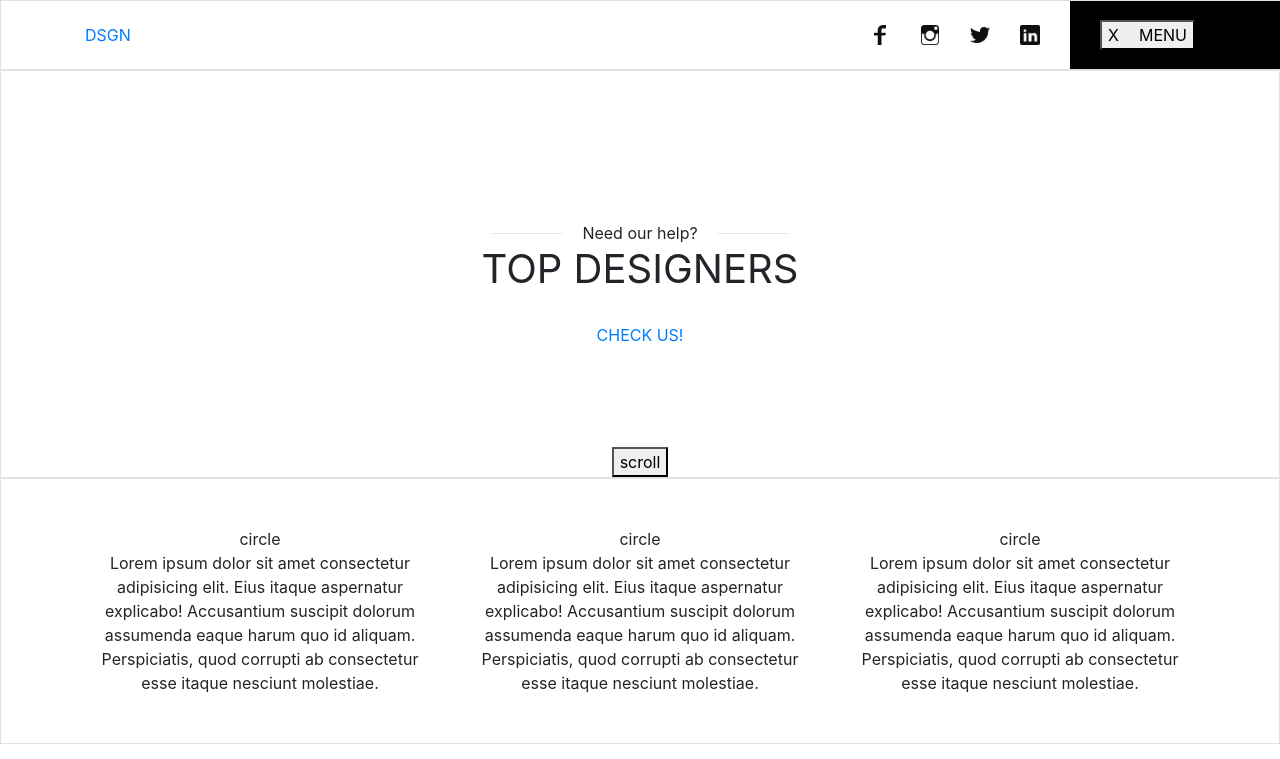
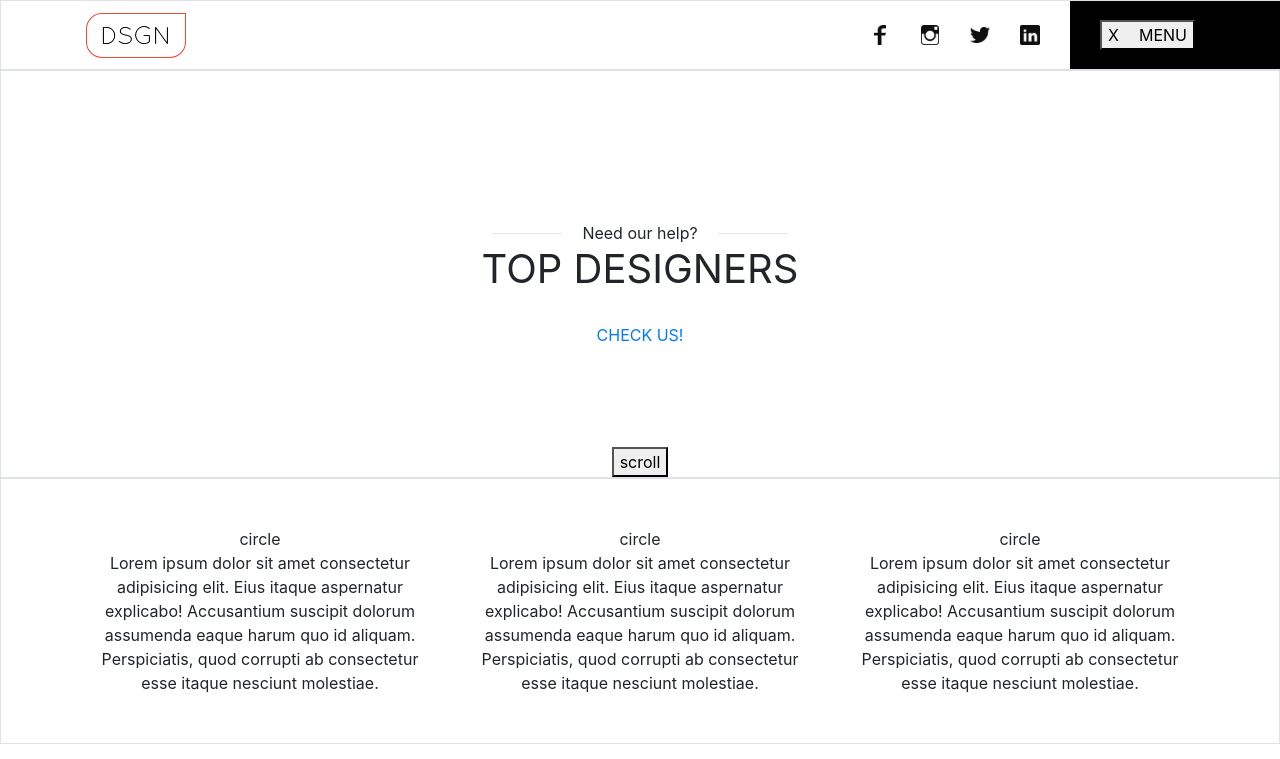
Before and after one commit to staszek998/wwdc8-top-designers, a React (Create React App) app: page / in a window 1280 px wide. Shown: the top 759 px of the page. Built offline with nearby package versions, Linux system fonts and the light colour scheme.

Commit message:
Import the TOP DESIGNER logotype

```diff
--- a/src/sections/Navbar/Navbar.jsx
+++ b/src/sections/Navbar/Navbar.jsx
@@ -15,6 +15,7 @@ import iconFacebook from "../../assets/sections/Navbar/icons/facebook.png";
 import iconInstagram from "../../assets/sections/Navbar/icons/instagram.png";
 import iconTwitter from "../../assets/sections/Navbar/icons/twitter.png";
 import iconLinkedin from "../../assets/sections/Navbar/icons/linkedin.png";
+import dsgnLogotype from "../../assets/sections/Navbar/dsgn-logotype.png";
 
 class Navbar extends Component {
   state = {
@@ -34,7 +35,7 @@ class Navbar extends Component {
         {/* DSGN logotype */}
         <div className="col-6 d-flex justify-content-start align-items-center">
           <a href="#" className="Navbar__logotype">
-            DSGN
+            <img src={dsgnLogotype} alt="TOP DESIGNERS logotype" />
           </a>
         </div>
 
@@ -81,7 +82,7 @@ class Navbar extends Component {
             {/* DSGN logotype */}
             <div className="col-6 d-flex justify-content-start align-items-center">
               <a href="#" className="Navbar__logotype">
-                DSGN
+                <img src={dsgnLogotype} alt="TOP DESIGNERS logotype" />
               </a>
             </div>
 
```
